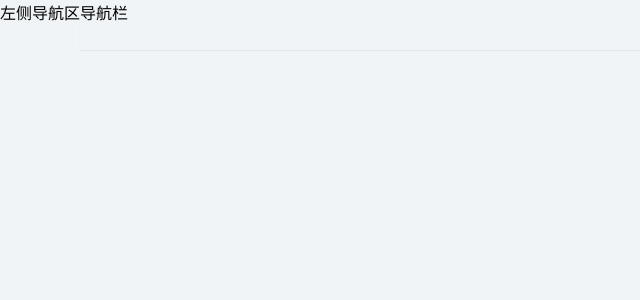
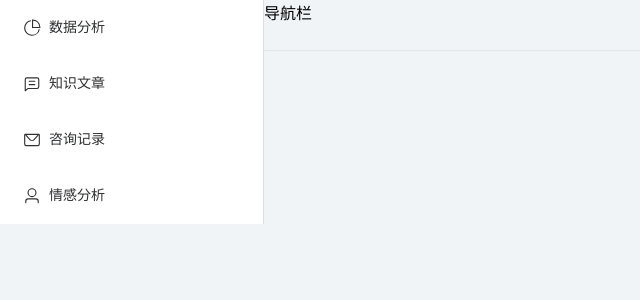
Before and after one commit to matebing/AI-Vue, a Vue app: page /#/back in a window 1280 px wide. Shown: the top 300 px of the page, without its empty margins (0-640 px from the left). Built offline with nearby package versions, Linux system fonts and the light colour scheme.

Commit message:
feature: 侧边栏菜单功能开发

```diff
--- a/package.json
+++ b/package.json
@@ -9,14 +9,17 @@
     "preview": "vite preview"
   },
   "dependencies": {
+    "@element-plus/icons-vue": "^2.3.2",
     "element-plus": "^2.14.3",
     "sass": "^1.97.2",
     "vue": "^3.5.39",
     "vue-router": "^4.6.4"
   },
   "devDependencies": {
+    "@iconify-json/ep": "^1.2.4",
     "@vitejs/plugin-vue": "^6.0.7",
     "unplugin-auto-import": "^21.0.0",
+    "unplugin-icons": "^23.0.1",
     "unplugin-vue-components": "^32.1.0",
     "vite": "^8.1.1"
   }
--- a/src/components/BackendLayout.vue
+++ b/src/components/BackendLayout.vue
@@ -1,7 +1,9 @@
 <template>
   <div class="backend-layout">
     <el-container>
-      <SideBar />
+      <el-aside width="264px">
+        <SideBar />
+      </el-aside>
       <el-container>
         <el-header>
           <NavBar />
--- a/src/components/SideBar.vue
+++ b/src/components/SideBar.vue
@@ -1,4 +1,29 @@
 <template>
-  <div>左侧导航区</div>
+  <el-menu
+    default-active="2"
+    class="el-menu-vertical-demo"
+    @open="handleOpen"
+    @close="handleClose"
+  >
+    <el-menu-item
+      v-for="(menu, index) in routes"
+      :key="index"
+      :index="menu.path"
+    >
+      <el-icon><component :is="menu.meta.icon" /></el-icon>
+      <span>{{ menu.meta.title }}</span>
+    </el-menu-item>
+  </el-menu>
 </template>
-<script setup></script>
+<script setup>
+import { useRouter, useRoute } from "vue-router";
+
+const router = useRouter();
+const routes = router.options.routes[0].children;
+
+const handleOpen = (key) => {};
+
+const handleClose = () => {};
+
+console.log("路由", useRoute(), "路由器", useRouter());
+</script>
--- a/src/main.js
+++ b/src/main.js
@@ -3,5 +3,12 @@ import router from "./router";
 import "./style.css";
 import "element-plus/dist/index.css";
 import App from "./App.vue";
+import * as ElementPlusIconsVue from "@element-plus/icons-vue";
 
-createApp(App).use(router).mount("#app");
+const app = createApp(App);
+
+for (const [key, component] of Object.entries(ElementPlusIconsVue)) {
+  app.component(key, component);
+}
+
+app.use(router).mount("#app");
--- a/src/router/index.js
+++ b/src/router/index.js
@@ -4,14 +4,45 @@ import BackendLayout from "@/components/BackendLayout.vue";
 // 后台系统路由
 const backendRoutes = [
   {
-    name: "back",
+    name: "BackendLayout",
     path: "/back",
     component: BackendLayout,
     children: [
       {
-        name: "dashboard",
+        name: "Dashboard",
         path: "dashboard",
-        component: () => import("@/views/dashboard.vue"),
+        component: () => import("@/views/Dashboard.vue"),
+        meta: {
+          title: "数据分析",
+          icon: "PieChart",
+        },
+      },
+      {
+        name: "Knowledge",
+        path: "knowledge",
+        component: () => import("@/views/Knowledge.vue"),
+        meta: {
+          title: "知识文章",
+          icon: "ChatLineSquare",
+        },
+      },
+      {
+        name: "Consultations",
+        path: "consultations",
+        component: () => import("@/views/Consultations.vue"),
+        meta: {
+          title: "咨询记录",
+          icon: "Message",
+        },
+      },
+      {
+        name: "Emotional",
+        path: "emotional",
+        component: () => import("@/views/Emotional.vue"),
+        meta: {
+          title: "情感分析",
+          icon: "User",
+        },
       },
     ],
   },
--- /dev/null
+++ b/src/views/Consultations.vue
@@ -0,0 +1,4 @@
+<template>
+  <div>咨询记录</div>
+</template>
+<script></script>
--- /dev/null
+++ b/src/views/Emotional.vue
@@ -0,0 +1,3 @@
+<template>
+  <div>情绪日志</div>
+</template>
--- /dev/null
+++ b/src/views/Knowledge.vue
@@ -0,0 +1,3 @@
+<template>
+  <div>知识文章</div>
+</template>
--- a/vite.config.js
+++ b/vite.config.js
@@ -12,12 +12,15 @@ export default defineConfig({
       resolvers: [ElementPlusResolver()],
     }),
     Components({
-      resolvers: [ElementPlusResolver()],
+      resolvers: [
+        ElementPlusResolver({
+          importStyle: "sass",
+        }),
+      ],
     }),
   ],
   resolve: {
     alias: {
-      // 路径拼接，配置别名 __dirname 表示当前目录，src 表示项目根目录下的 src 目录
       "@": resolve(__dirname, "src"),
     },
   },
```
Also changed, not shown: 1 other file (tests, documents, lock files or other folders).
